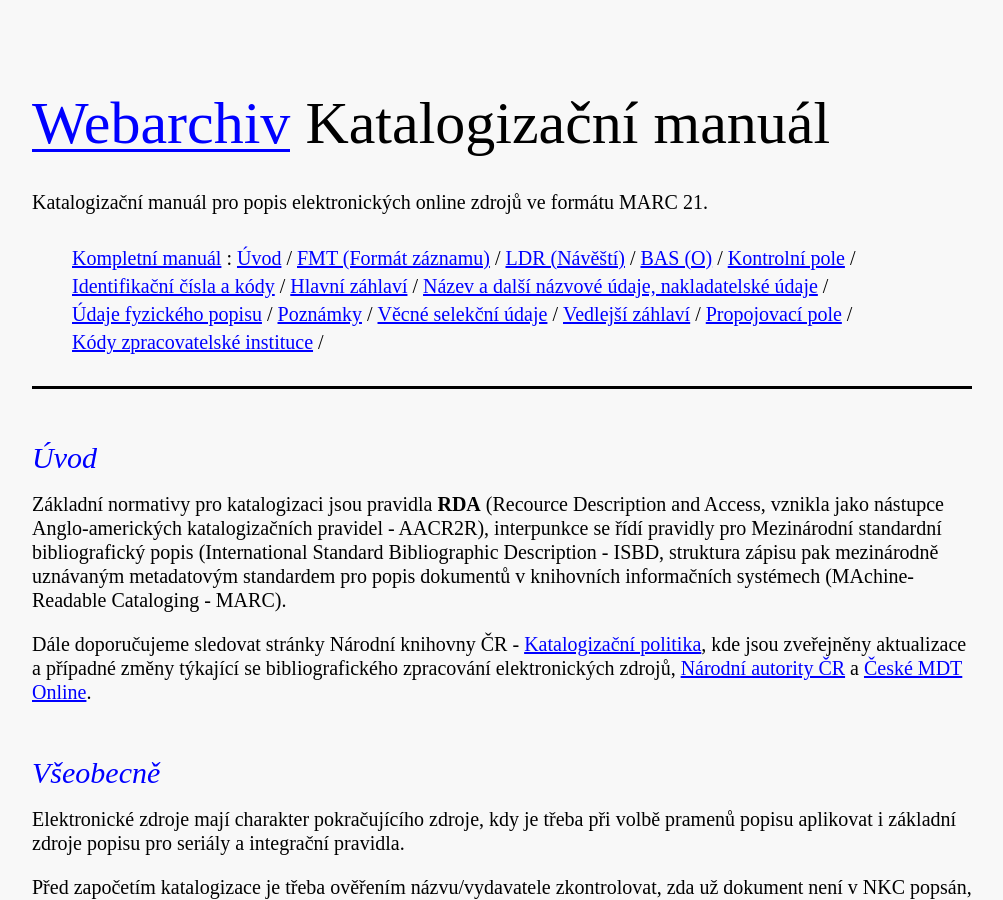
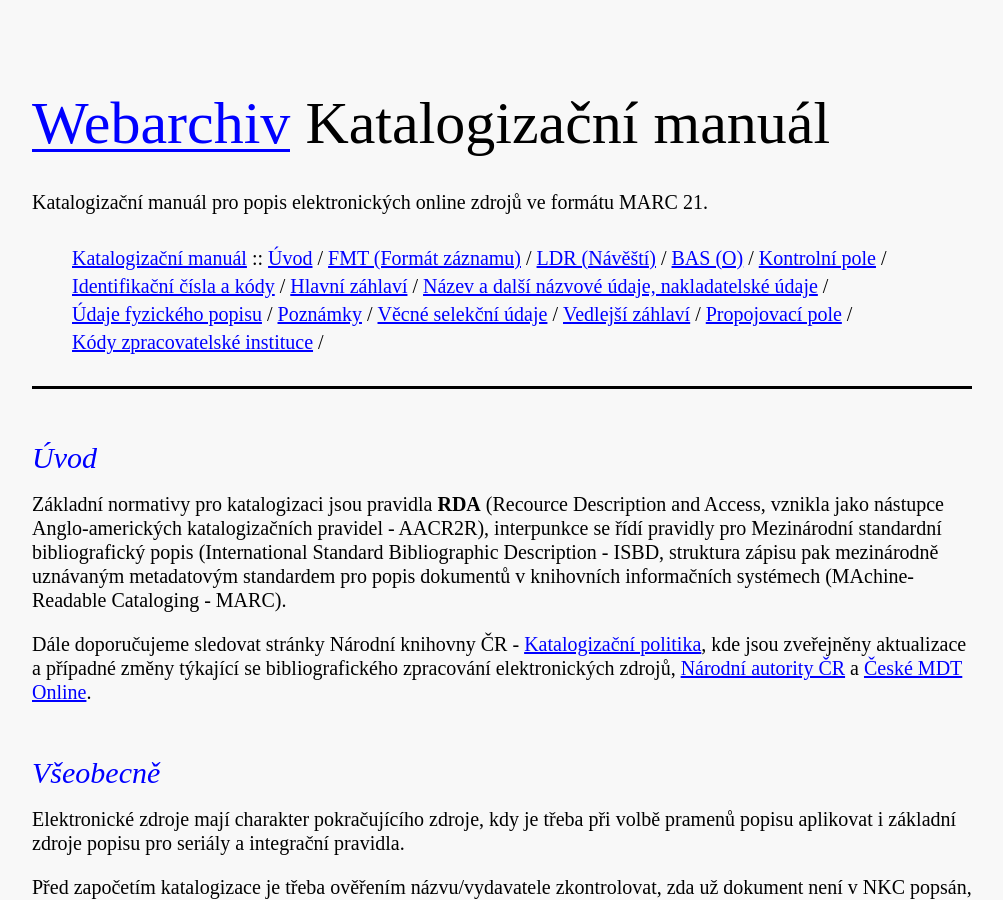
Before and after one commit to WebarchivCZ/katalogizacni-manual, a Jekyll site: the page built from index.html, in a window 1280 px wide and 900 px high. Shown: the whole window, without its empty margins (138-1141 px from the left). Built offline with Jekyll 4.4.1, drawn with Linux system fonts in a browser that asks for light colours.

Commit message:
complete document link

```diff
--- a/_layouts/default.html
+++ b/_layouts/default.html
@@ -19,7 +19,7 @@
 				<p>Katalogizační manuál pro popis elektronických online zdrojů ve formátu MARC 21. </p>
 
 				<ul class="inline-list">
-					<li><a href="{{site.baseurl}}">Kompletní manuál</a>&nbsp;<span class="slash">:</span></li>
+					<li><a href="{{site.baseurl}}">Katalogizační manuál</a>&nbsp;<span class="slash">::</span></li>
     			{% for nav in site.posts %}
 					<li><a href="{{site.baseurl}}{{ nav.url }}" class="{% if page.url == nav.url %}current{% endif %}">{{ nav.title }}</a>&nbsp;<span class="slash">/</span></li>
 					{% endfor %}
```
